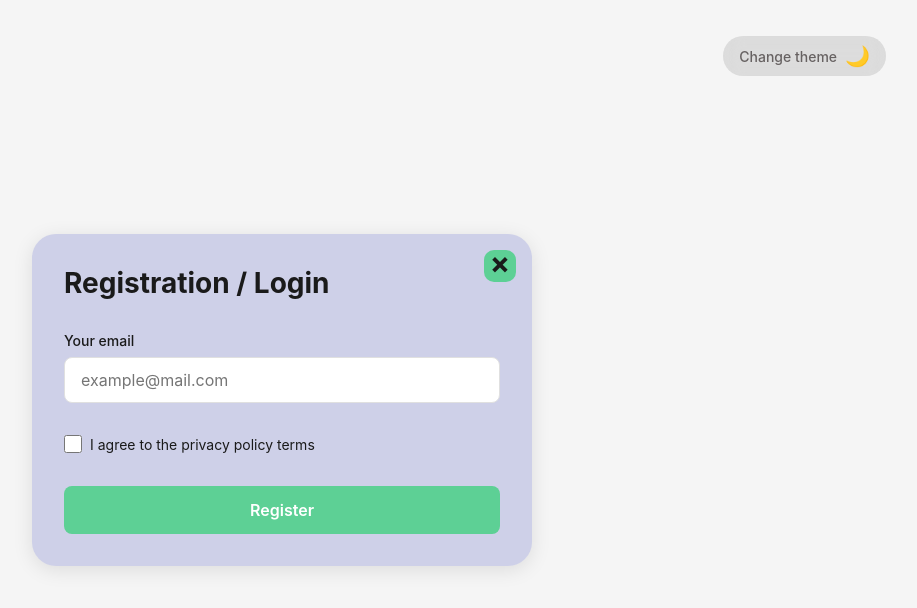
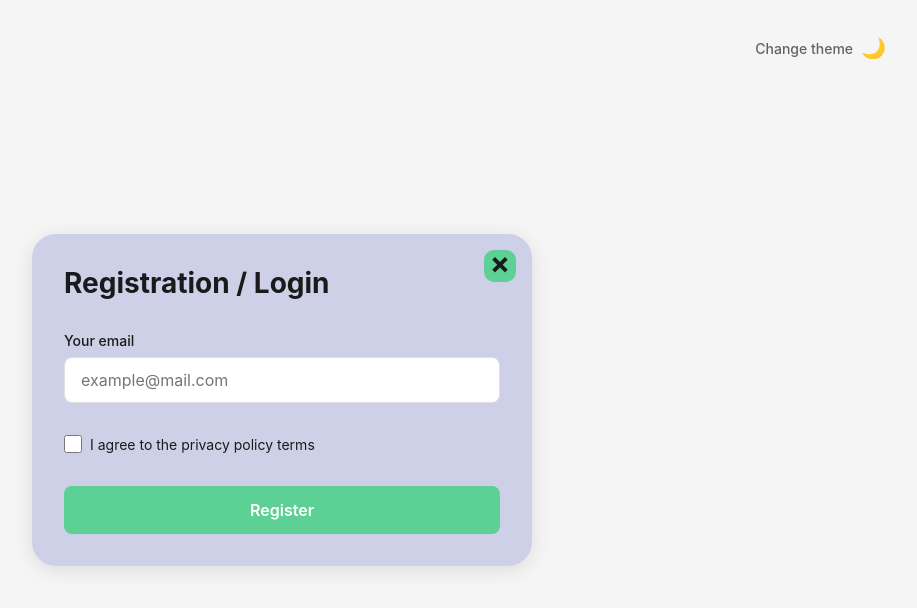
Before and after one commit to MohammadKazim2001/Task, a React (Vite) app: page / in a window 1280 px wide. Shown: the top 608 px of the page, without its empty margins (358-1275 px from the left). Built offline with nearby package versions, Linux system fonts and the light colour scheme.

Commit message:
theme toggle has been fixed

```diff
--- a/src/components/ThemeToggle/ThemeToggle.module.scss
+++ b/src/components/ThemeToggle/ThemeToggle.module.scss
@@ -7,29 +7,24 @@
   padding: $spacing-sm $spacing-md;
   border-radius: 40px;
   font-size: 14px;
-  background: rgba(0, 0, 0, 0.1);
-  backdrop-filter: blur(10px);
-  transition: all 0.3s ease;
+  background: none;
+  border: none;
+  padding: 0;
+  margin: 0;
+  outline: none;
+  box-shadow: none;
+  appearance: none;
   cursor: pointer;
-  border: none;
 
   body.dark & {
     background: rgba(255, 255, 255, 0.1);
   }
 
   &:hover {
-    transform: scale(1.05);
-    background: rgba(0, 0, 0, 0.2);
-
     body.dark & {
       background: rgba(255, 255, 255, 0.2);
     }
   }
-
-  // &:focus {
-  //   outline: 2px solid $light-primary;
-  //   outline-offset: 2px;
-  // }
 }
 
 .toggleIcon {
```
